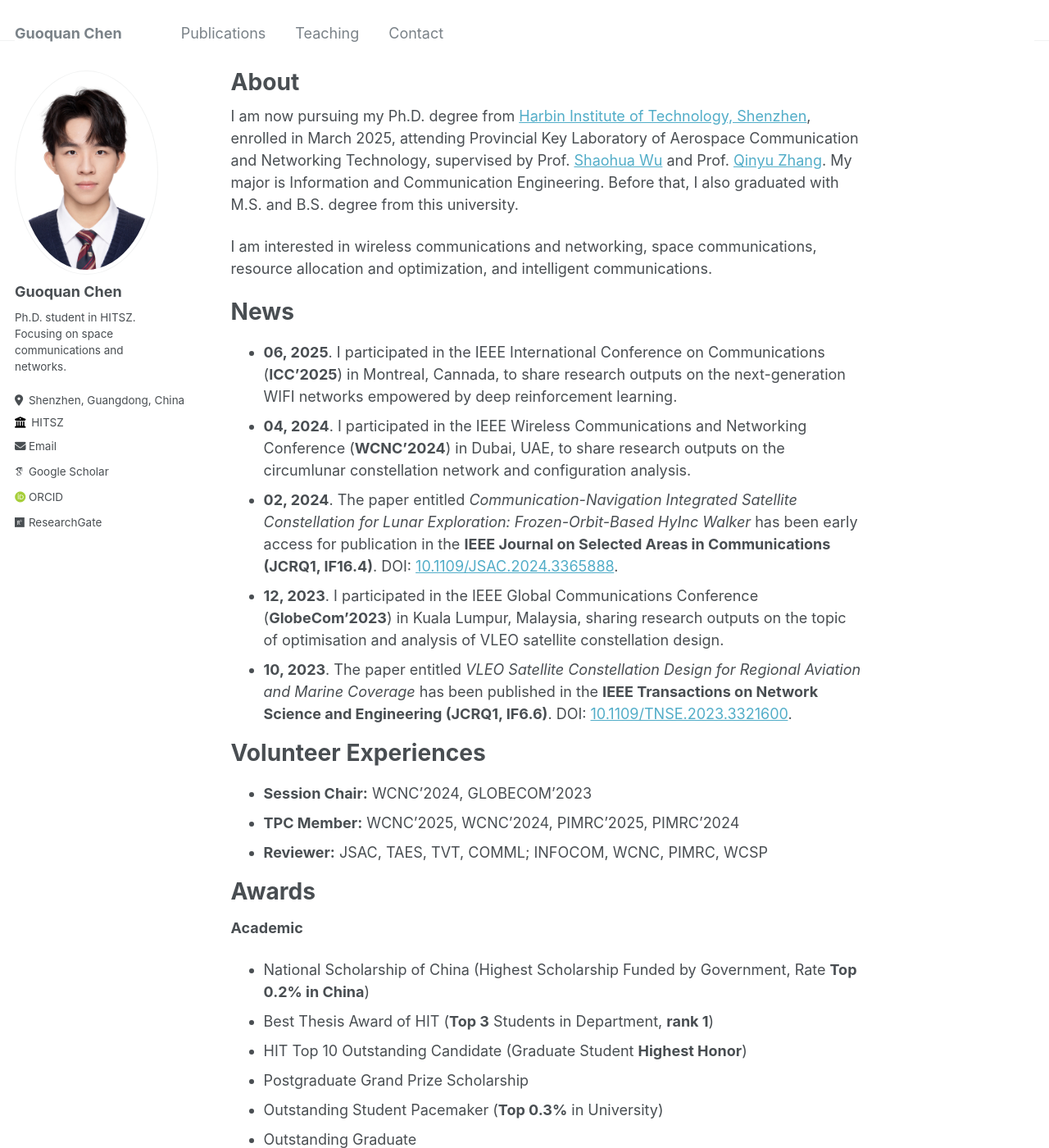
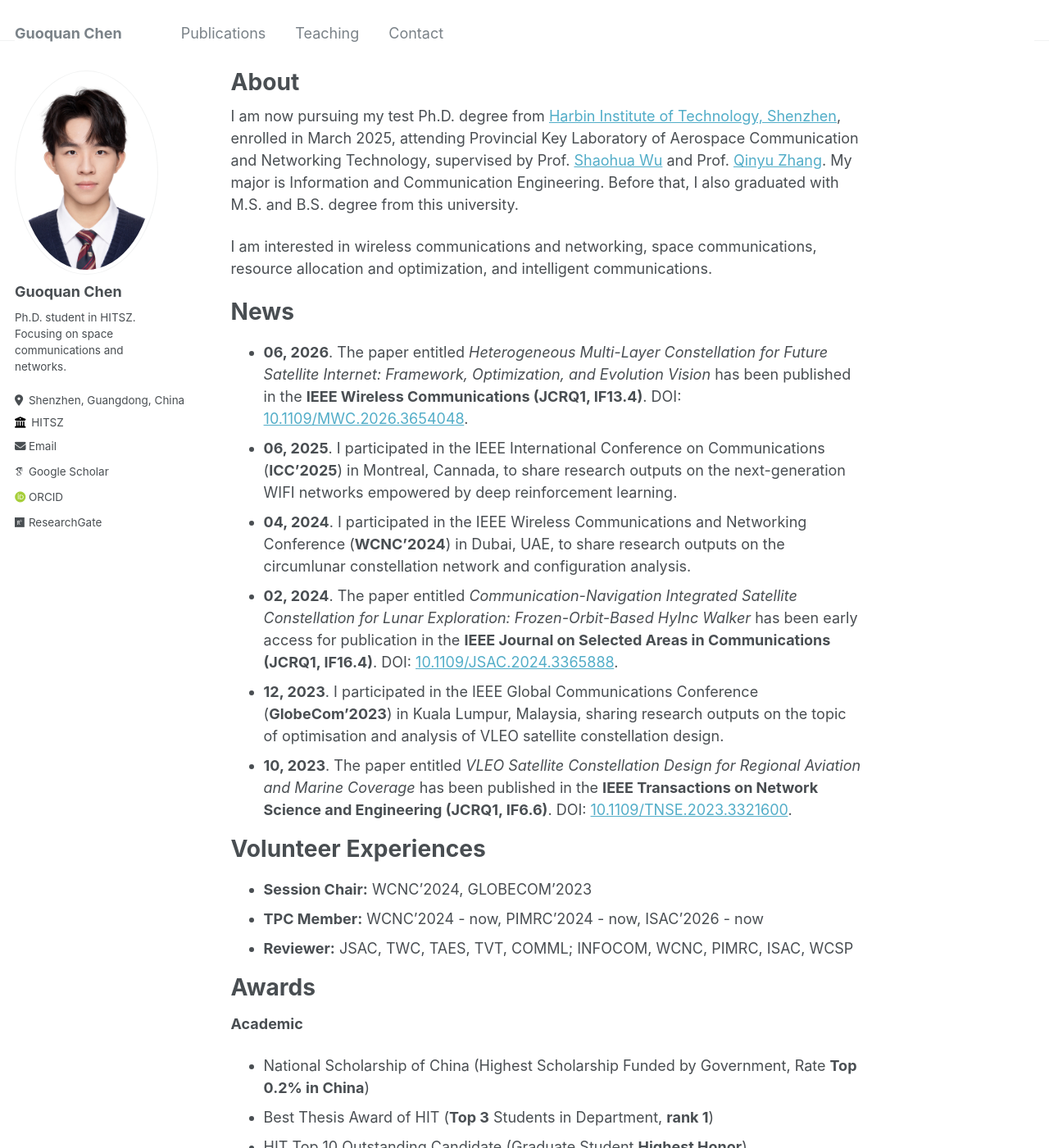
Before and after one commit to John-Chen1223/JohnChen1223.github.io, a Jekyll site: the page built from _pages/about.md, in a window 1280 px wide and 1400 px high. Shown: the whole window at 82% size. Built offline with Jekyll 4.4.1, drawn with Linux system fonts in a browser that asks for light colours; some web fonts are replaced; comment, search, counter and statistics services are not loaded.

Commit message:
Update20261029

```diff
--- a/_pages/about.md
+++ b/_pages/about.md
@@ -7,7 +7,7 @@ redirect_from:
   - /about.html
 ---
 
-I am now pursuing my Ph.D. degree from [Harbin Institute of Technology, Shenzhen](http://en.hitsz.edu.cn/), enrolled in March 2025, attending Provincial Key Laboratory of Aerospace Communication and Networking Technology, supervised by Prof. [Shaohua Wu](http://faculty.hitsz.edu.cn/wushaohua) and Prof. [Qinyu Zhang](https://faculty.hitsz.edu.cn/zhangqinyu). My major is Information and Communication Engineering. Before that, I also graduated with M.S. and B.S. degree from this university.
+I am now pursuing my test Ph.D. degree from [Harbin Institute of Technology, Shenzhen](http://en.hitsz.edu.cn/), enrolled in March 2025, attending Provincial Key Laboratory of Aerospace Communication and Networking Technology, supervised by Prof. [Shaohua Wu](http://faculty.hitsz.edu.cn/wushaohua) and Prof. [Qinyu Zhang](https://faculty.hitsz.edu.cn/zhangqinyu). My major is Information and Communication Engineering. Before that, I also graduated with M.S. and B.S. degree from this university.
 
 I am interested in wireless communications and networking, space communications, resource allocation and optimization, and intelligent communications.
 
@@ -16,6 +16,8 @@ News
 
 <!-- - <span style="color:#C00000">**03, 2024**. I am currently seeking suitable Ph.D positions. If there are any appropriate opportunities, please feel free to drop me an email (</span>[180210217@stu.hit.edu.cn]()<span style="color:#C00000">,</span> [guoquanchen1223@163.com]()<span style="color:#C00000">). I would appreciate it!</span> -->
 
+
+- **06, 2026**. The paper entitled *Heterogeneous Multi-Layer Constellation for Future Satellite Internet: Framework, Optimization, and Evolution Vision* has been published in the **IEEE Wireless Communications (JCRQ1, IF13.4)**. DOI: [10.1109/MWC.2026.3654048](https://ieeexplore.ieee.org/document/11381411).
 - **06, 2025**. I participated in the IEEE International Conference on Communications (**ICC'2025**) in Montreal, Cannada, to share research outputs on the next-generation WIFI networks empowered by deep reinforcement learning.
 - **04, 2024**. I participated in the IEEE Wireless Communications and Networking Conference (**WCNC'2024**) in Dubai, UAE, to share research outputs on the circumlunar constellation network and configuration analysis.
 - **02, 2024**. The paper entitled *Communication-Navigation Integrated Satellite Constellation for Lunar Exploration: Frozen-Orbit-Based HyInc Walker* has been early access for publication in the **IEEE Journal on Selected Areas in Communications (JCRQ1, IF16.4)**. DOI: [10.1109/JSAC.2024.3365888](https://ieeexplore.ieee.org/document/10436138/).
@@ -26,8 +28,8 @@ News
 Volunteer Experiences
 ======
 - **Session Chair:** WCNC'2024, GLOBECOM'2023
-- **TPC Member:** WCNC'2025, WCNC'2024, PIMRC'2025, PIMRC'2024
-- **Reviewer:** JSAC, TAES, TVT, COMML; INFOCOM, WCNC, PIMRC, WCSP
+- **TPC Member:** WCNC'2024 - now, PIMRC'2024 - now, ISAC'2026 - now
+- **Reviewer:** JSAC, TWC, TAES, TVT, COMML; INFOCOM, WCNC, PIMRC, ISAC, WCSP
 
 Awards
 ======
```
Also changed, not shown: _teaching/2023-spring-teaching-1.md (line endings or trailing spaces).
